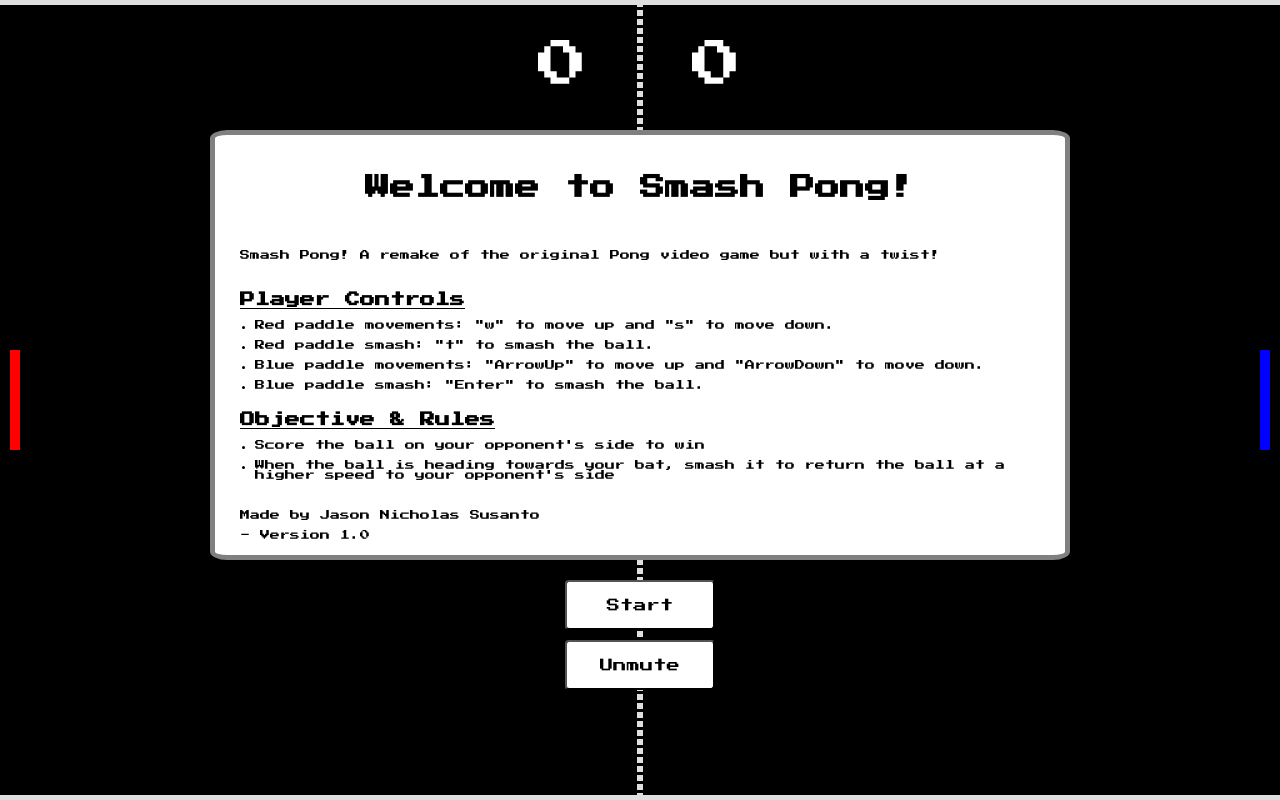
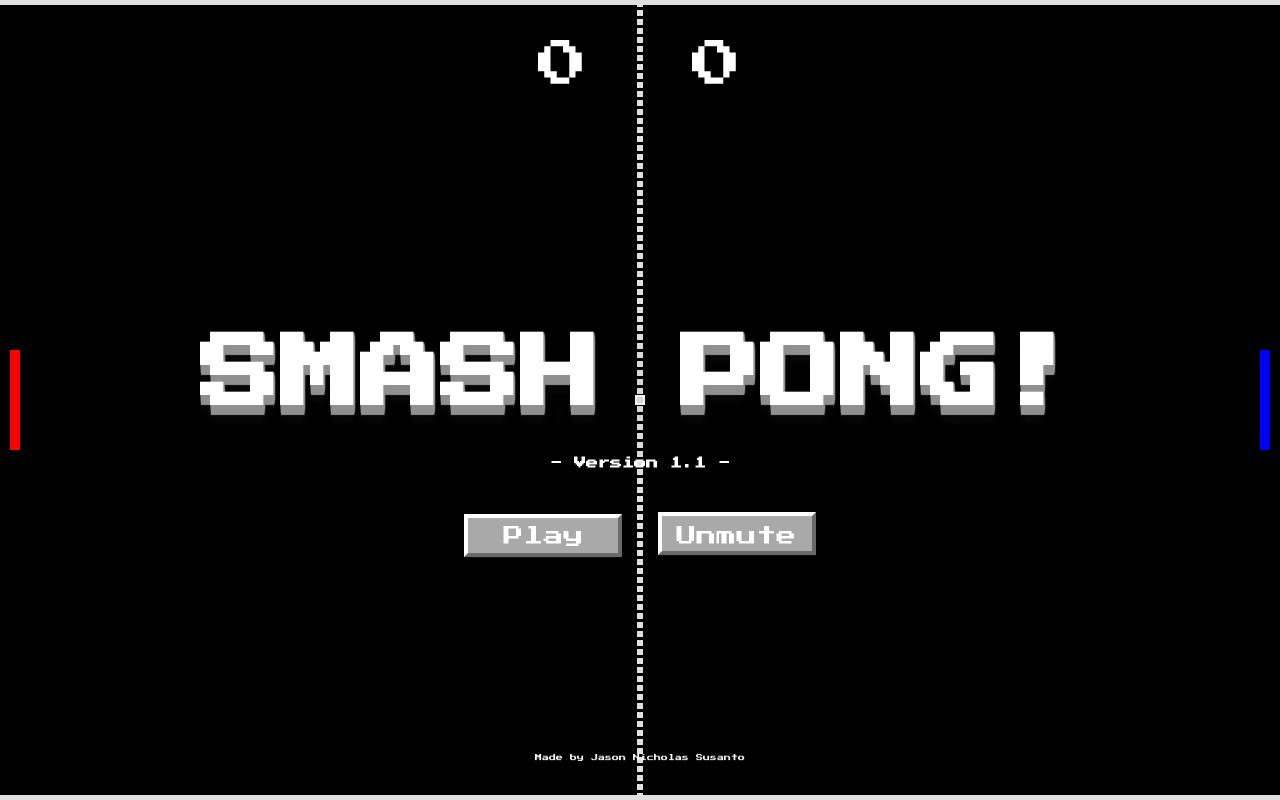
Before and after one commit to Jasonnicholasusanto/smash-pong, a plain HTML site: page index.html in a window 1280 px wide. Drawn offline with Linux system fonts and the light colour scheme.

Commit message:
Update: Changed landing page design. More design changes to come.

```diff
--- a/index.css
+++ b/index.css
@@ -47,12 +47,8 @@ body {
 }
 
 .startButton {
-    display: block;
     background-color: white;
-    padding: 15px;
     border-radius: 4px;
-    margin: 10px;
-    /* position: relative; */
     align-items: center;
     justify-content: center;
     cursor: pointer;
@@ -67,6 +63,101 @@ body {
     background-color: rgb(196, 196, 196);
     color: black;
 }
+
+
+.play-btn{
+    display: inline-block;
+    background-color: darkgrey;
+    height: 35px;
+    width: 150px;
+    border-style: solid;
+    border-width: 4px;
+    border-left-color: white;
+    border-top-color: white;
+    border-bottom-color: dimgrey;
+    border-right-color: dimgrey;
+    -webkit-box-shadow: 2px 2px 0px 0px rgba(0,0,0,0.75);
+    -moz-box-shadow: 2px 2px 0px 0px rgba(0,0,0,0.75);
+    box-shadow: 2px 2px 0px 0px rgba(0,0,0,0.75);
+}
+.play-in_btn{
+    padding: 8px;
+    /* text-align: center;
+    justify-content: center;
+    align-items: center; */
+    font-size: 20px;
+    font-family: 'Press Start 2P', cursive;
+    user-select: none;
+    -moz-user-select: none;
+    -khtml-user-select: none;
+    -webkit-user-select: none;
+    -o-user-select: none;
+}
+.play-btn:hover{
+    background-color: darkblue;
+    color: white;
+    cursor: pointer;
+}
+.play-btn:active{
+    background-color: darkgrey;
+    color: black;
+    border-left-color: dimgrey;
+    border-top-color: dimgrey;
+    border-bottom-color: white;
+    border-right-color: white;
+    -webkit-box-shadow: 0px 0px 0px 0px rgba(0,0,0,0.75);
+    -moz-box-shadow: 0px 0px 0px 0px rgba(0,0,0,0.75);
+    box-shadow: 0px 0px 0px 0px rgba(0,0,0,0.75);
+}
+
+
+
+.music-btn{
+    display: inline-block;
+    background-color: darkgrey;
+    height: 35px;
+    width: 150px;
+    border-style: solid;
+    border-width: 4px;
+    border-left-color: white;
+    border-top-color: white;
+    border-bottom-color: dimgrey;
+    border-right-color: dimgrey;
+    -webkit-box-shadow: 2px 2px 0px 0px rgba(0,0,0,0.75);
+    -moz-box-shadow: 2px 2px 0px 0px rgba(0,0,0,0.75);
+    box-shadow: 2px 2px 0px 0px rgba(0,0,0,0.75);
+}
+.music-in_btn{
+    /* display: inline-block; */
+    padding: 10px;
+    text-align: center;
+    justify-content: center;
+    align-items: center;
+    font-size: 20px;
+    font-family: 'Press Start 2P', cursive;
+    user-select: none;
+    -moz-user-select: none;
+    -khtml-user-select: none;
+    -webkit-user-select: none;
+    -o-user-select: none;
+}
+.music-btn:hover{
+    background-color: darkblue;
+    color: white;
+    cursor: pointer;
+}
+.music-btn:active{
+    background-color: darkgrey;
+    color: black;
+    border-left-color: dimgrey;
+    border-top-color: dimgrey;
+    border-bottom-color: white;
+    border-right-color: white;
+    -webkit-box-shadow: 0px 0px 0px 0px rgba(0,0,0,0.75);
+    -moz-box-shadow: 0px 0px 0px 0px rgba(0,0,0,0.75);
+    box-shadow: 0px 0px 0px 0px rgba(0,0,0,0.75);
+}
+
 
 .musicButton {
     display: inline-flex;
@@ -132,6 +223,73 @@ body {
     display: block;
     width: 100%;
     z-index: 1;
+    width: 100%;
+    top: 50%;
+    transform: translate(0, -15%);
+    align-items: center;
+}
+
+.welcomeBoard {
+    display: block;
+    text-align: center;
+    color: white;
+    width: 100%;
+    height: 100%;
+    font-family: 'Press Start 2P', cursive;
+    font-size: 35px;
+}
+
+.gameName {
+    /* position: absolute; */
+    /* top: 50%;
+    right: 50%;
+    transform: translate(50%,-50%); */
+    text-transform: uppercase;
+    font-family: 'Press Start 2P', cursive;
+    font-size: 80px;
+    font-weight: 700;
+    color: white;
+    text-shadow: 1px 1px 1px #919191,
+        1px 2px 1px #919191,
+        1px 3px 1px #919191,
+        1px 4px 1px #919191,
+        1px 5px 1px #919191,
+        1px 6px 1px #919191,
+        1px 7px 1px #919191,
+        1px 8px 1px #919191,
+        1px 9px 1px #919191,
+        1px 10px 1px #919191,
+    1px 18px 6px rgba(16,16,16,0.4),
+    1px 22px 10px rgba(16,16,16,0.2),
+    1px 25px 35px rgba(16,16,16,0.2),
+    1px 30px 60px rgba(16,16,16,0.4);
+}
+
+.welcomeBoard h3 {
+    padding-top: 30px;
+    font-size: 12px;
+    padding-bottom: 30px;
+}
+
+.welcomeBoard p {
+    padding-top: 190px;
+    font-size: 7px;
+    /* padding-bottom: 20px; */
+}
+
+.blurCover {
+    position: absolute;
+    display: block;
+    top: 0;
+    bottom: 0;
+    right: 0;
+    left: 0;
+    width: 100%;
+    height: 100%;
+    margin: 0;
+    padding: 0;
+    background: rgb(0, 0, 0);
+    z-index: -1;
 }
 
 .noticeBoard {
--- a/index.html
+++ b/index.html
@@ -10,15 +10,8 @@
     <link rel="stylesheet" href="index.css"/>
 </head>
 
+
 <body>
-
-    <!-- <iframe src="audio/menu-theme-2.mp3" allow="autoplay" style="display:none" id="menu-theme-iframe">
-    </iframe>  -->
-
-    <!-- <audio autoplay loop id="menu-theme-audio">
-        <source src="audio/menu-theme.mp3">
-    </audio> -->
-
 
     <audio id="menu-theme-audio" src="audio/menu-theme-final.wav" loop="true" autoplay></audio>
     <audio id="game-theme-audio" src="audio/game-theme.wav" loop="true"></audio>
@@ -35,6 +28,41 @@
     </div>
 
 
+    <center id="landing" class="landing">
+
+        <div id="welcomeBoard" class="welcomeBoard">
+            <span class="gameName">
+                Smash Pong!
+            </span>
+
+            <h3>
+                - Version 1.1 -
+            </h3>
+
+
+            <div id="startButton" class="play-btn" onclick="startGameBtn()">
+                <div class="play-in_btn">Play</div>
+            </div>
+
+            <div id="unmuteMusic" class="music-btn" onclick="playThemeSong()">
+                <div class="music-in_btn">Unmute</div>
+            </div>
+
+            <div id="muteMusic" style="display: none" class="music-btn" onclick="pauseThemeSong()">
+                <div class="music-in_btn">Mute</div>
+            </div>
+
+            <p>
+                Made by Jason Nicholas Susanto
+            </p>
+
+        </div>
+
+    </center>
+
+    <!-- <div id="blurCover" class="blurCover"/> -->
+
+
     <div style="position: relative; display: inline-block">
 
         <div style="
@@ -44,7 +72,35 @@
             top: 50%;
             align-items: center;">
 
-            <center id="landing" class="landing">
+            <!-- <center id="landing" class="landing">
+
+                <div id="welcomeBoard" class="welcomeBoard">
+                    <span class="gameName">
+                        Smash Pong!
+                    </span>
+
+                    <h3>
+                        Version 1.1
+                    </h3>
+                </div>
+
+                <button id="startButton" class="startButton" onClick="startGameBtn()">Play</button>
+
+            </center> -->
+
+            <!-- <center id="landing" class="landing">
+
+                <div id="noticeBoard" class="noticeBoard">
+                    <div id="noticeBoardWrapper" class="noticeBoardWrapper">
+                        <h1>
+                            Welcome to Smash Pong!
+                        </h1>
+                    </div>
+                </div>
+
+            </center> -->
+
+            <!-- <center id="landing" class="landing">
 
                 <div id="noticeBoard" class="noticeBoard">
                     <div id="noticeBoardWrapper" class="noticeBoardWrapper">
@@ -96,7 +152,7 @@
                 <button id="unmuteMusic" class="musicButton" onClick="playThemeSong()">Unmute</button>
                 <button id="muteMusic" class="musicButton" onClick="pauseThemeSong()" style="display: none;">Mute</button>
 
-            </center>
+            </center> -->
 
 
             <div id="gameOver" class="gameOver"></div>
--- a/js/utilities.js
+++ b/js/utilities.js
@@ -33,7 +33,7 @@ function decreaseTimer() {
 function playThemeSong() {
     document.querySelector("#click-audio").play();
     document.querySelector("#menu-theme-audio").play();
-    document.querySelector("#muteMusic").style.display = "flex";
+    document.querySelector("#muteMusic").style.display = "inline-block";
     document.querySelector("#unmuteMusic").style.display = "none";
 }
 
@@ -41,7 +41,7 @@ function playThemeSong() {
 function pauseThemeSong() {
     document.querySelector("#click-audio").play();
     document.querySelector("#menu-theme-audio").pause();
-    document.querySelector("#unmuteMusic").style.display = "flex";
+    document.querySelector("#unmuteMusic").style.display = "inline-block";
     document.querySelector("#muteMusic").style.display = "none";
 }
 
```
